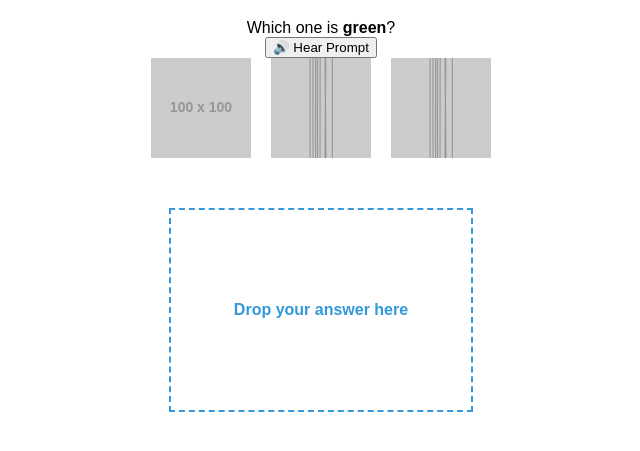
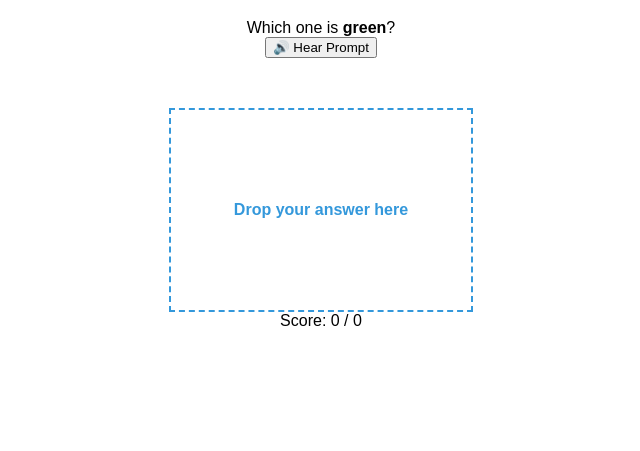
Before and after one commit to divyam-vns/daily-skills-app, a plain HTML site: page index.html in a window 1280 px wide. Shown: the part 119-570 px from the top of the page, without its empty margins (319-959 px from the left). Drawn offline with Linux system fonts and the light colour scheme; placeholder pictures from the web are drawn by us.

Commit message:
Update index.html

```diff
--- a/index.html
+++ b/index.html
@@ -13,21 +13,15 @@
   <div id="prompt"></div>
   <button id="speakBtn">🔊 Hear Prompt</button>
 
-  <!-- Images to drag -->
-  <div class="container">
-    <img src="https://via.placeholder.com/100/FF0000/FFFFFF?text=Red"
-         draggable="true" id="red" class="draggable">
-    <img src="https://via.placeholder.com/100/0000FF/FFFFFF?text=Blue"
-         draggable="true" id="blue" class="draggable">
-    <img src="https://via.placeholder.com/100/00FF00/FFFFFF?text=Green"
-         draggable="true" id="green" class="draggable">
-  </div>
+  <!-- Container for 3 color options -->
+  <div class="container" id="options"></div>
 
   <!-- Drop zone -->
   <div class="dropzone" id="dropzone">Drop your answer here</div>
 
-  <!-- Feedback -->
+  <!-- Feedback + Score -->
   <div id="feedback"></div>
+  <div id="score">Score: 0 / 0</div>
 
   <script src="script.js"></script>
 </body>
```
